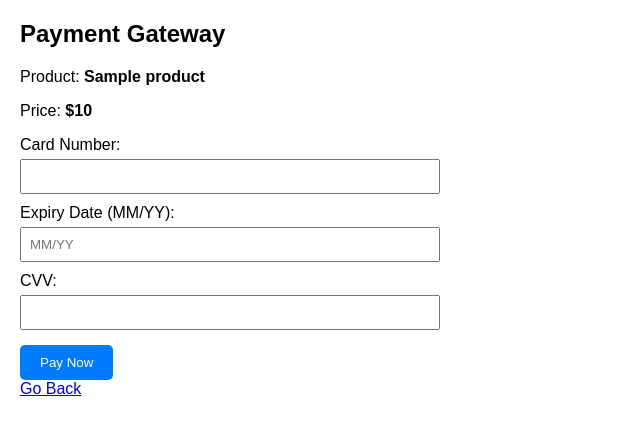
After one commit to Pranav0305/Social-Media-Marketplace, a Flask app: page /buy/1 in a window 1280 px wide. The commit adds this page. Shown: the top 435 px of the page, without its empty margins (0-640 px from the left). Run offline with Flask 2, Linux system fonts and the light colour scheme; the visitor is signed in with stand-in values (Sample User, id 1); a database or web service that is not in the repository returns one stand-in record (values such as "Sample title").

Commit message:
Added Payment Gateway
Added buy now button in p2p market place which redirects to the payment gateway only if user is logged in

```diff
--- a/routes/p2p_marketplace.py
+++ b/routes/p2p_marketplace.py
@@ -53,3 +53,14 @@ def view_products():
         product["_id"] = str(product["_id"])
 
     return render_template("view_products.html", products=products)
+
+@p2p_marketplace_bp.route("/buy/<product_id>")
+def buy_product(product_id):
+    if 'user_id' not in session:
+        flash('Please log in first.')
+        return redirect(url_for('auth.login'))
+
+    product = mongo.db.Products.find_one({"_id": product_id})
+    if not product:
+        return "Product not found", 404
+    return render_template("payment_gateway.html", product=product)
--- /dev/null
+++ b/templates/payment_gateway.html
@@ -0,0 +1,64 @@
+<!DOCTYPE html>
+<html lang="en">
+<head>
+  <meta charset="UTF-8">
+  <meta name="viewport" content="width=device-width, initial-scale=1.0">
+  <title>Payment Gateway</title>
+  <style>
+    /* Add some basic styles */
+    body {
+      font-family: Arial, sans-serif;
+      margin: 20px;
+    }
+    form {
+      max-width: 400px;
+    }
+    label {
+      display: block;
+      margin-top: 10px;
+    }
+    input {
+      width: 100%;
+      padding: 8px;
+      margin-top: 5px;
+    }
+    button {
+      margin-top: 15px;
+      padding: 10px 20px;
+      background-color: #007bff;
+      color: white;
+      border: none;
+      border-radius: 5px;
+    }
+  </style>
+</head>
+<body>
+  <h2>Payment Gateway</h2>
+  <p>Product: <strong>{{ product.product_name }}</strong></p>
+  <p>Price: <strong>${{ product.product_price }}</strong></p>
+  <form id="paymentForm">
+    <label for="card_number">Card Number:</label>
+    <input type="text" id="card_number" name="card_number" required>
+
+    <label for="expiry_date">Expiry Date (MM/YY):</label>
+    <input type="text" id="expiry_date" name="expiry_date" placeholder="MM/YY" required>
+
+    <label for="cvv">CVV:</label>
+    <input type="text" id="cvv" name="cvv" required>
+
+    <button type="submit">Pay Now</button>
+  </form>
+
+  <div class="buttons">
+    <a href="{{ url_for('marketplace.view_products') }}">Go Back</a>
+  </div>
+
+  <script>
+    document.getElementById("paymentForm").addEventListener("submit", function(event) {
+      event.preventDefault();
+      // Dummy payment processing
+      alert("Payment processed successfully (dummy gateway)!");
+    });
+  </script>
+</body>
+</html>
```
Also changed, not shown: templates/view_products.html (+8 -3 lines).
